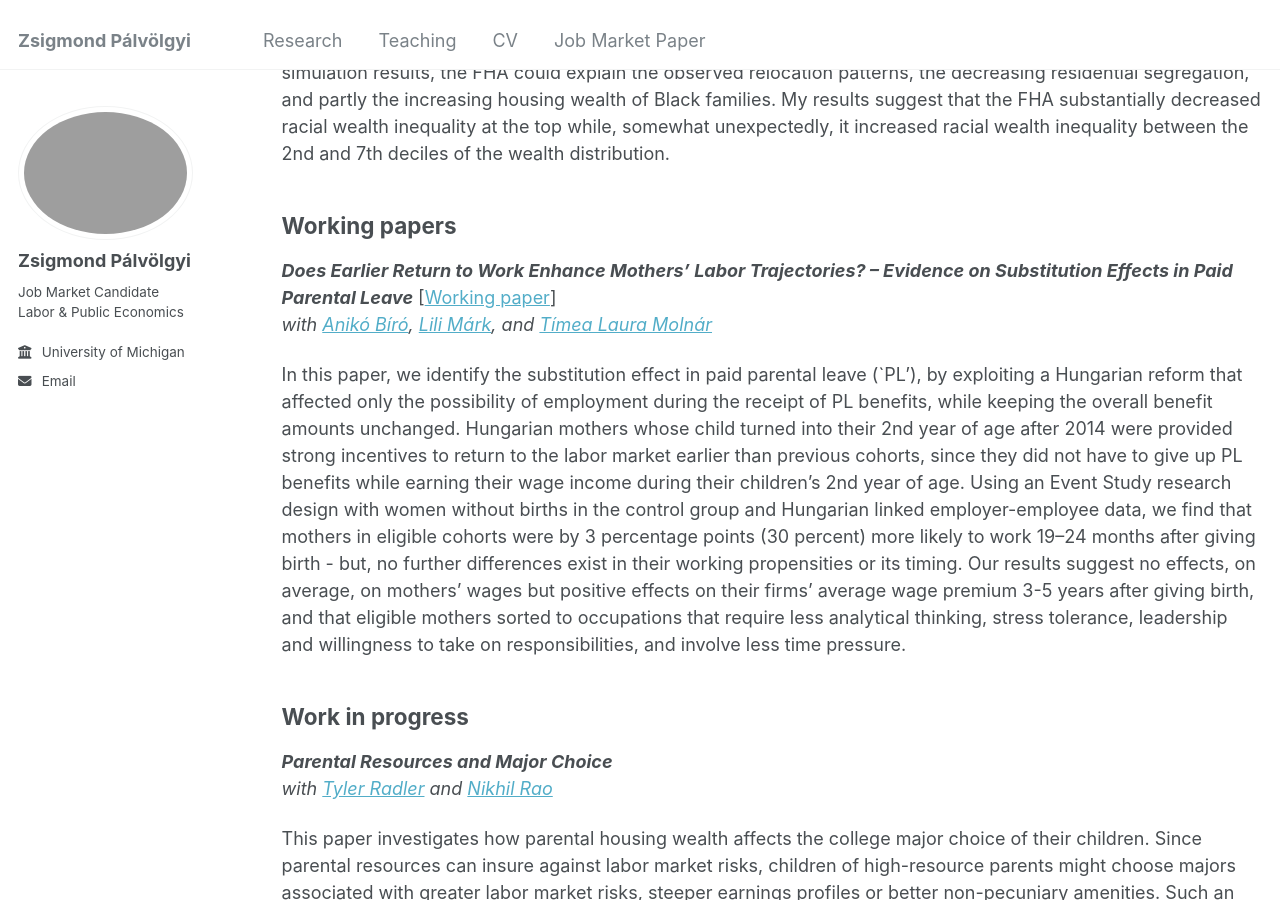
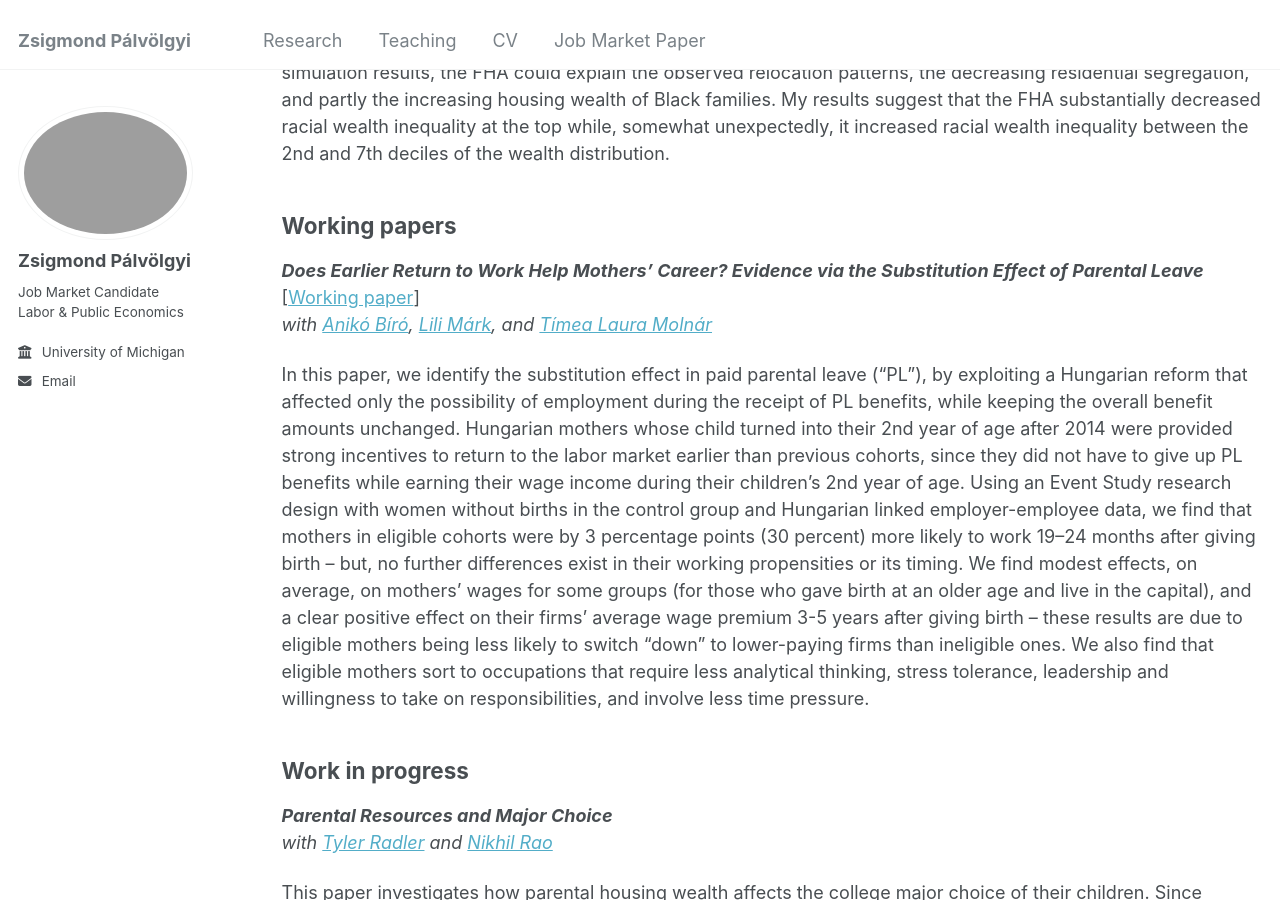
Before and after one commit to zsigmond-palvolgyi/zsigmond-palvolgyi.github.io, a Jekyll site: the page built from _pages/reasearch.md, in a window 1280 px wide and 900 px high, scrolled down 459 px. Built offline with Jekyll 4.4.1, drawn with Linux system fonts in a browser that asks for light colours.

Commit message:
bmmp paper update

```diff
--- a/_pages/reasearch.md
+++ b/_pages/reasearch.md
@@ -13,10 +13,10 @@ Following the Fair Housing Act (FHA), which ended lawful housing discrimination
 
 ## Working papers
 
-***Does Earlier Return to Work Enhance Mothers' Labor Trajectories? – Evidence on Substitution Effects in Paid Parental Leave*** [[Working paper][gyed_extra]]<br>
+***Does Earlier Return to Work Help Mothers’ Career? Evidence via the Substitution Effect of Parental Leave*** [[Working paper][gyed_extra]]<br>
 _with [Anikó Bíró](https://sites.google.com/site/aniko17biro/), [Lili Márk](https://economics.ceu.edu/people/lili-mark), and [Tímea Laura Molnár](https://timea-laura-molnar.com/)_
 
-In this paper, we identify the substitution effect in paid parental leave (`PL'), by exploiting a Hungarian reform that affected only the possibility of employment during the receipt of PL benefits, while keeping the overall benefit amounts unchanged. Hungarian mothers whose child turned into their 2nd year of age after 2014 were provided strong incentives to return to the labor market earlier than previous cohorts, since they did not have to give up PL benefits while earning their wage income during their children's 2nd year of age. Using an Event Study research design with women without births in the control group and Hungarian linked employer-employee data, we find that mothers in eligible cohorts were  by 3 percentage points (30 percent) more likely to work 19--24 months after giving birth - but, no further differences exist in their working propensities or its timing. Our results suggest no effects, on average, on mothers' wages but positive effects on their firms' average wage premium 3-5 years after giving birth, and that eligible mothers sorted to occupations that require less analytical thinking, stress tolerance, leadership and willingness to take on responsibilities, and involve less time pressure.
+In this paper, we identify the substitution effect in paid parental leave ("PL"), by exploiting a Hungarian reform that affected only the possibility of employment during the receipt of PL benefits, while keeping the overall benefit amounts unchanged. Hungarian mothers whose child turned into their 2nd year of age after 2014 were provided strong incentives to return to the labor market earlier than previous cohorts, since they did not have to give up PL benefits while earning their wage income during their children's 2nd year of age. Using an Event Study research design with women without births in the control group and Hungarian linked employer-employee data, we find that mothers in eligible cohorts were  by 3 percentage points (30 percent) more likely to work 19–24 months after giving birth – but, no further differences exist in their working propensities or its timing. We find modest effects, on average, on mothers' wages for some groups (for those who gave birth at an older age and live in the capital), and a clear positive effect on their firms' average wage premium 3-5 years after giving birth – these results are due to eligible mothers being less likely to switch "down" to lower-paying firms than ineligible ones. We also find that eligible mothers sort to occupations that require less analytical thinking, stress tolerance, leadership and willingness to take on responsibilities, and involve less time pressure.
 
 ## Work in progress
 
```
Also changed, not shown: 2 other files.
